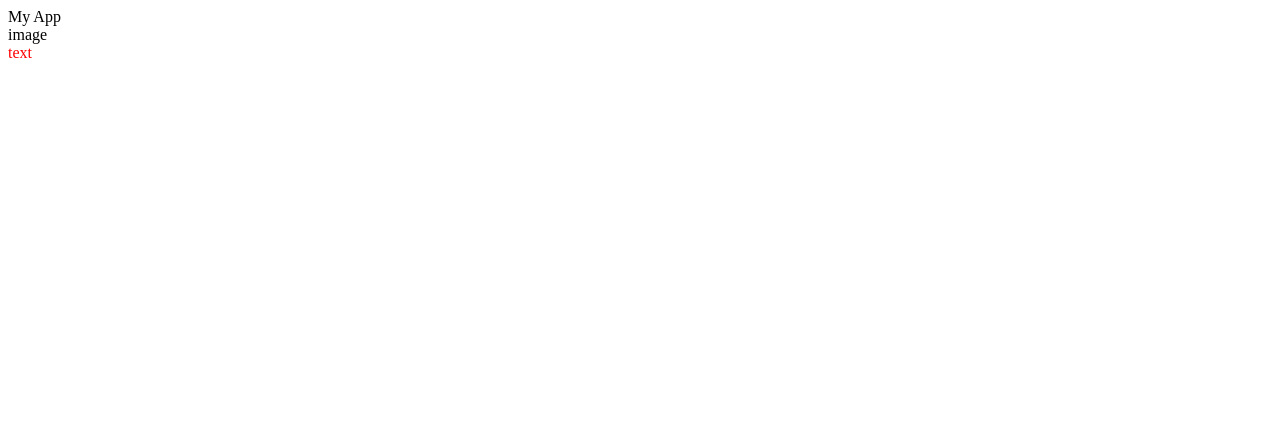
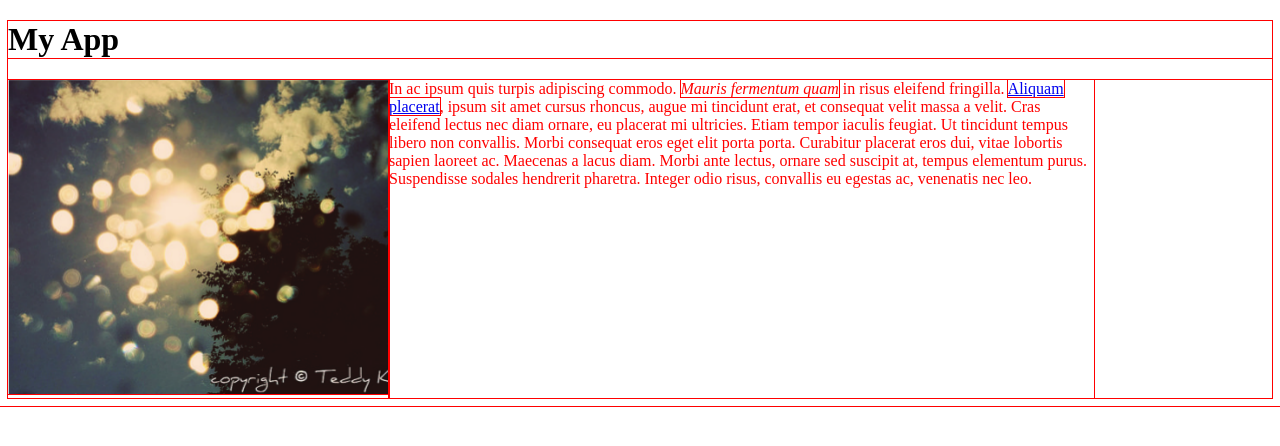
Before and after one commit to MartianKnight/ud304_lesson1, a plain HTML site: page index.html in a window 1280 px wide. Drawn offline with Linux system fonts and the light colour scheme.

Commit message:
New images for layout

```diff
--- a/index.html
+++ b/index.html
@@ -4,10 +4,12 @@
     <link rel="stylesheet" type="text/css" href="style.css">
   </head>
   <body>
-    <div class="title">My App</div>
+    <h1 class="title">My App</h1>
     <div class="app">
-      <div class="screenshot">image</div>
-      <div class="description">text</div>
+      <div class="screenshot"><img src="images/app.png"></div>
+      <div class="description">
+        In ac ipsum quis turpis adipiscing commodo. <em>Mauris fermentum quam</em> in risus eleifend fringilla. <a href="#">Aliquam placerat</a>, ipsum sit amet cursus rhoncus, augue mi tincidunt erat, et consequat velit massa a velit. Cras eleifend lectus nec diam ornare, eu placerat mi ultricies. Etiam tempor iaculis feugiat. Ut tincidunt tempus libero non convallis. Morbi consequat eros eget elit porta porta. Curabitur placerat eros dui, vitae lobortis sapien laoreet ac. Maecenas a lacus diam. Morbi ante lectus, ornare sed suscipit at, tempus elementum purus. Suspendisse sodales hendrerit pharetra. Integer odio risus, convallis eu egestas ac, venenatis nec leo.
+      </div>
     </div>
   </body>
 </html>
--- a/style.css
+++ b/style.css
@@ -1,3 +1,24 @@
 .description {
   color:red;
+  max-width: 705px;
 }
+
+* {
+  outline: 1px solid red !important;
+}
+
+* {
+  box-sizing: border-box;
+  -webkit-box-sizing: border-box;
+  -moz-box-sizing: border-box;
+  -ms-box-sizing: border-box;
+}
+
+.image {
+  max-width: 460px;
+}
+
+.app {
+  display: flex;
+  display: -webkit-flex;
+}
```
Also changed, not shown: images/app.png (added), 1 other file.
